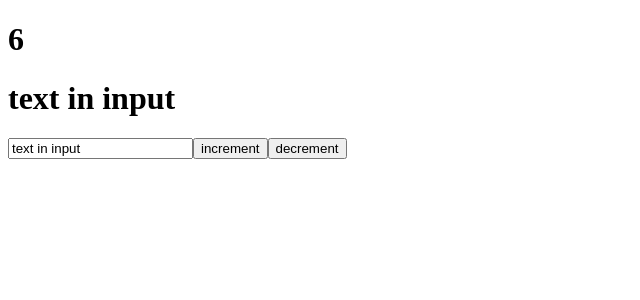
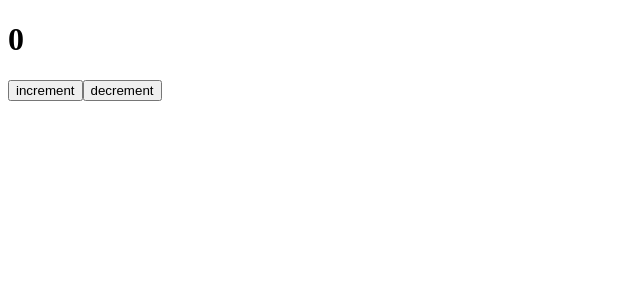
Before and after one commit to kofranek/timur-ulbi-react-course, a React (Create React App) app: page / in a window 1280 px wide. Shown: the top 300 px of the page, without its empty margins (0-640 px from the left). Built offline with nearby package versions, Linux system fonts and the light colour scheme; the HTML template or start-up script is replaced by a standard one.

Commit message:
first component

```diff
--- a/src/App.js
+++ b/src/App.js
@@ -1,4 +1,5 @@
 import React, { useState } from 'react'
+import Counter from './components/Counter';
 
 function App () {
 
@@ -15,15 +16,7 @@
 
   return (
     <div className="App">
-      <h1>{ likes }</h1>
-      <h1>{ value }</h1>
-      <input type="text"
-             value={ value }
-             onChange={ event => setValue(event.target.value) }
-      />
-      <button onClick={ increment }>increment</button>
-      <button onClick={ decrement }>decrement</button>
-
+     <Counter/>
     </div>
   );
 }
--- /dev/null
+++ b/src/components/Counter.jsx
@@ -0,0 +1,21 @@
+import React ,{useState} from 'react';
+
+const Counter = function(){
+  const [count, setCount] = useState(0)
+  function increment(){
+    setCount(count+1)
+  }
+  function decrement(){
+    setCount(count-1)
+  }
+  return (
+    <div>
+      <h1>{ count }</h1>
+      <button onClick={ increment }>increment</button>
+      <button onClick={ decrement }>decrement</button>
+
+    </div>
+  );
+};
+
+export default Counter;
```
Also changed, not shown: notex.txt.
